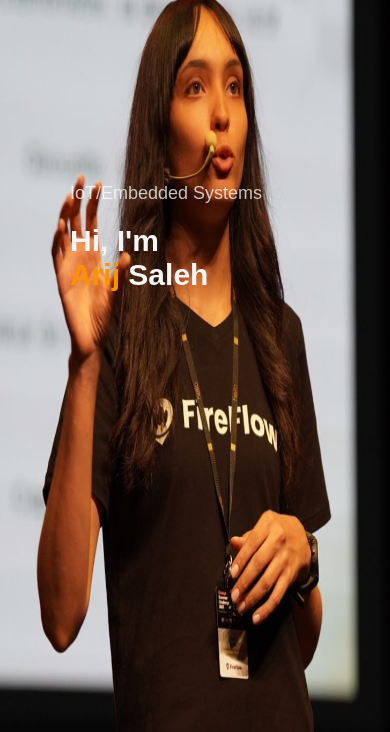
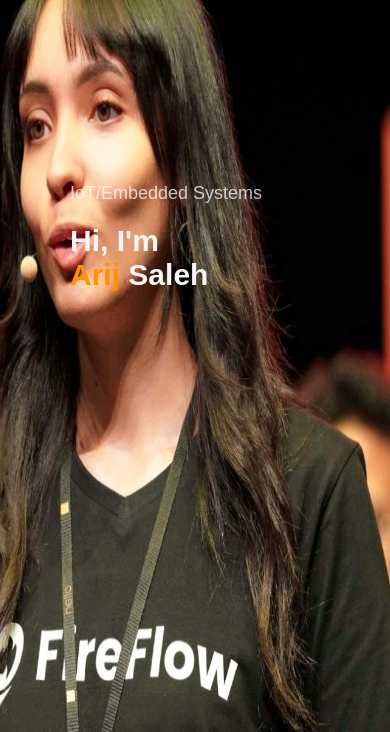
Before and after one commit to ArijSaaleh/arijsaaleh.github.io, a plain HTML site: page index.html in a window 390 px wide. Shown: the part 112-844 px from the top of the page. Drawn offline with Linux system fonts and the light colour scheme.

Commit message:
portfolio

```diff
--- a/style.css
+++ b/style.css
@@ -328,13 +328,13 @@ form .btn2 {
 
 @media screen and (max-width: 600px) {
   .header {
-    background-image: url(assets/images/85.jpg);
-    background-size: 220% 120vh;
-    background-position: -200px;
+    background-image: url(assets/images/20.jpeg);
+    background-size: 270% 120vh;
+    background-position: -490px;
   }
   .header-text {
     margin-top: 50%;
-    font-size: 20px;
+    font-size: 35px;
   }
   .header-text h1 {
     font-size: 30px;
```
